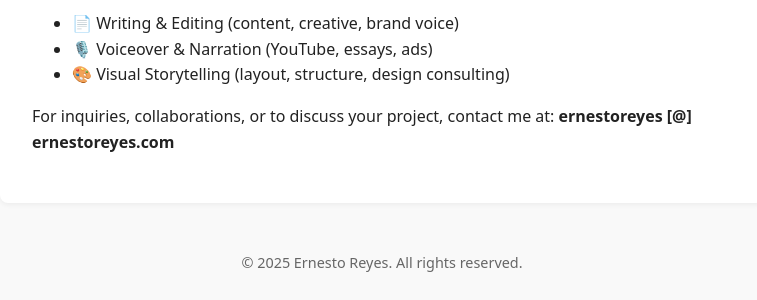
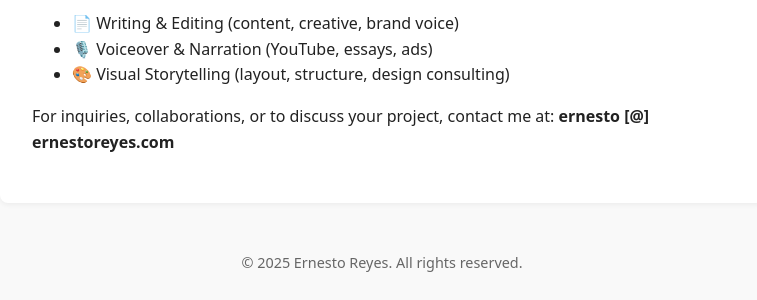
Before and after one commit to otsenre/ernestoreyes.com, a Jekyll site: the page built from hire.md, in a window 1280 px wide. Shown: the part 450-750 px from the top of the page, without its empty margins (258-1015 px from the left). Built offline with Jekyll 4.4.1, drawn with Linux system fonts in a browser that asks for light colours.

Commit message:
Add files via upload

```diff
--- a/hire.md
+++ b/hire.md
@@ -13,4 +13,4 @@ permalink: /hire/
   <li>🎨 Visual Storytelling (layout, structure, design consulting)</li>
 </ul>
 
-<p>For inquiries, collaborations, or to discuss your project, contact me at: <strong>ernestoreyes [@] ernestoreyes.com</strong></p>
+<p>For inquiries, collaborations, or to discuss your project, contact me at: <strong>ernesto [@] ernestoreyes.com</strong></p>
```
